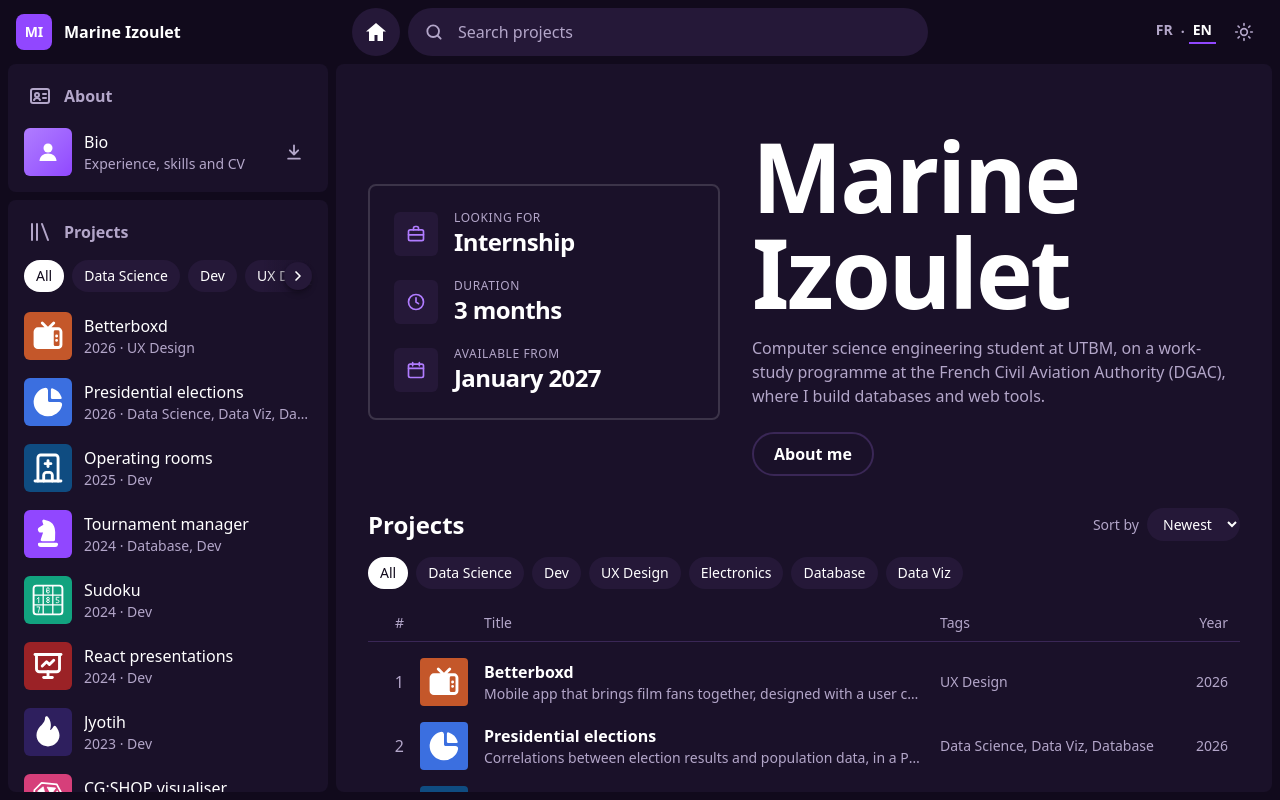
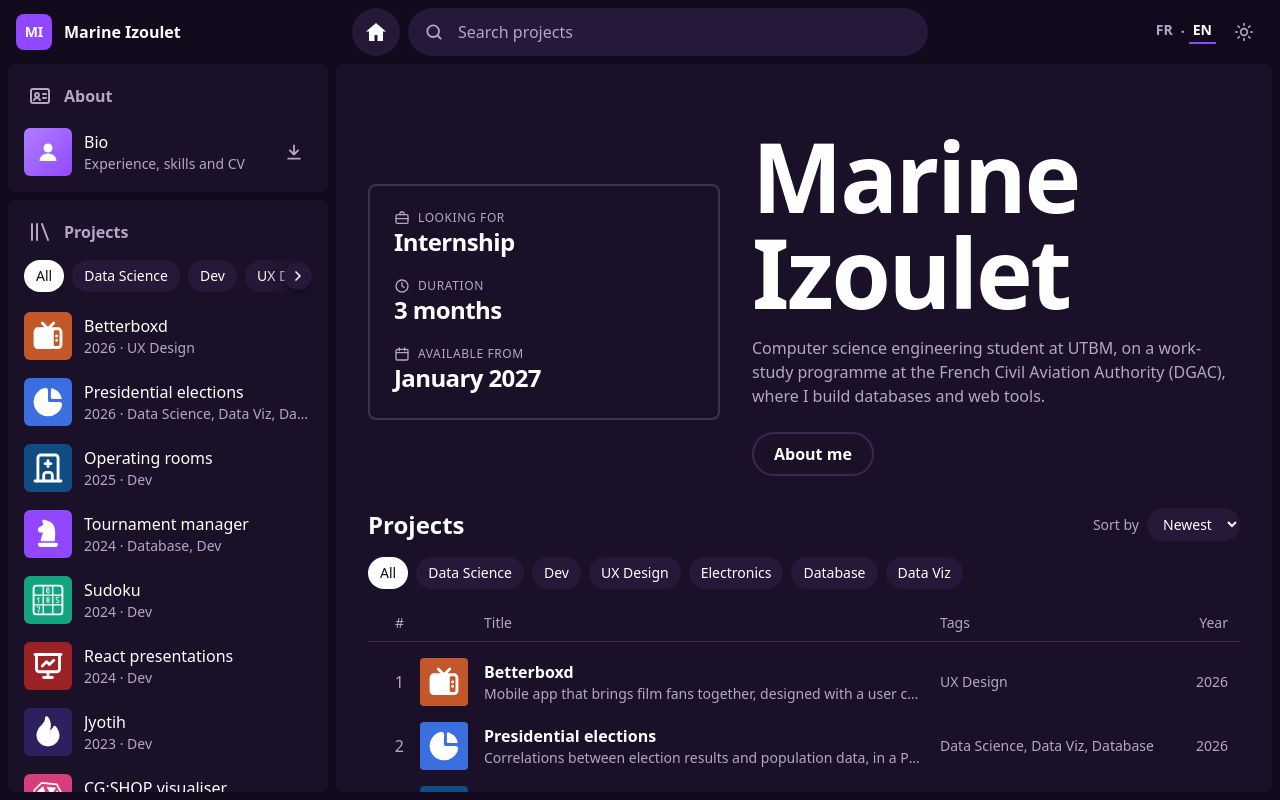
Before and after one commit to M-IZO/Portfolio, a React (Vite) app in the folder front/: page /en in a window 1280 px wide. Built offline with nearby package versions, Linux system fonts and the light colour scheme.

Commit message:
Restyles the availability icons on the home page

```diff
--- a/front/src/pages/Home.tsx
+++ b/front/src/pages/Home.tsx
@@ -41,14 +41,12 @@ function Home() {
         <section aria-label={t('home.status')} className="w-full max-w-[22rem] shrink-0 rounded-lg border-2 border-text/15 p-6 text-left">
           <dl className="space-y-5">
             {details.map(({ label, value, Icon }) => (
-              <div key={label} className="flex items-center gap-4">
-                <span className="flex size-11 shrink-0 items-center justify-center rounded-md bg-elevated text-accent-hover">
-                  <Icon className="size-5" />
-                </span>
-                <div className="min-w-0">
-                  <dt className="text-xs tracking-wider text-muted uppercase">{label}</dt>
-                  <dd className="text-2xl font-black tracking-tight first-letter:uppercase">{value}</dd>
-                </div>
+              <div key={label}>
+                <dt className="flex items-center gap-2 text-xs tracking-wider text-muted uppercase">
+                  <Icon className="size-4" />
+                  {label}
+                </dt>
+                <dd className="text-2xl font-black tracking-tight first-letter:uppercase">{value}</dd>
               </div>
             ))}
           </dl>
```
